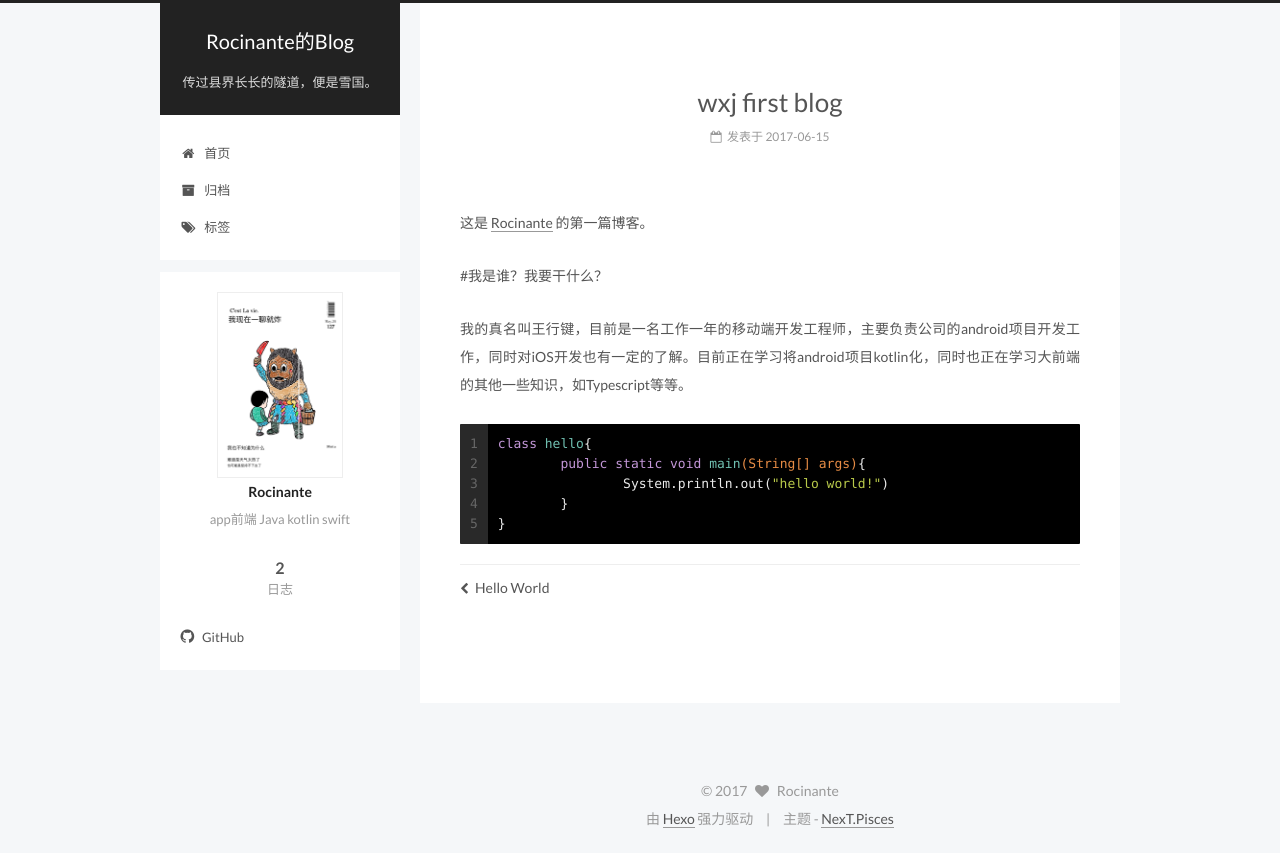
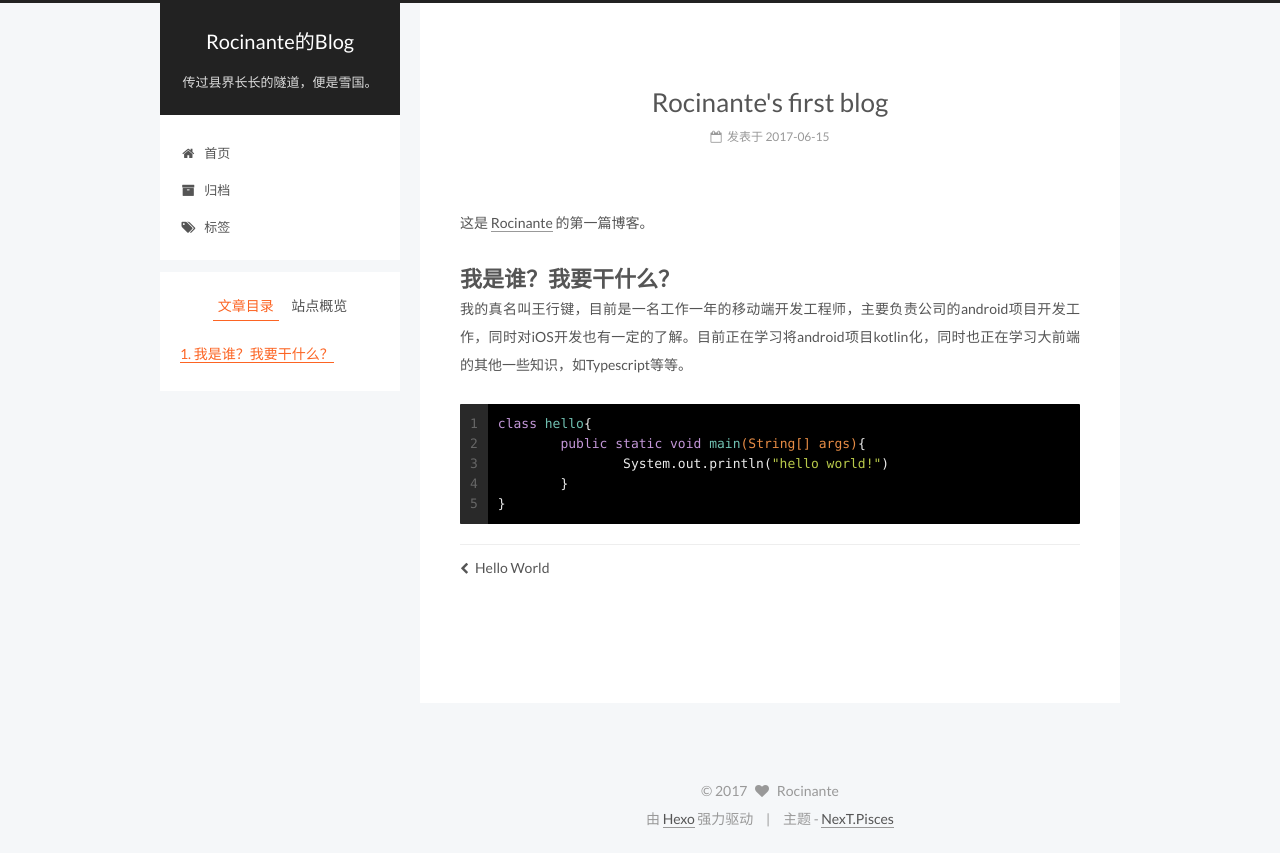
Before and after one commit to WangXingjian/WangXingjian.github.io, a plain HTML site: page 2017/06/15/wxj-first-blog/index.html in a window 1280 px wide. Drawn offline with Linux system fonts and the light colour scheme; a web font is replaced by a local one.

Commit message:
Site updated: 2017-06-15 15:46:22

```diff
--- a/2017/06/15/wxj-first-blog/index.html
+++ b/2017/06/15/wxj-first-blog/index.html
@@ -105,16 +105,16 @@
 
 
 
-<meta name="description" content="这是 Rocinante 的第一篇博客。 #我是谁？我要干什么？ 我的真名叫王行键，目前是一名工作一年的移动端开发工程师，主要负责公司的android项目开发工作，同时对iOS开发也有一定的了解。目前正在学习将android项目kotlin化，同时也正在学习大前端的其他一些知识，如Typescript等等。 12345class hello&amp;#123;	public static void mai">
+<meta name="description" content="这是 Rocinante 的第一篇博客。 我是谁？我要干什么？我的真名叫王行键，目前是一名工作一年的移动端开发工程师，主要负责公司的android项目开发工作，同时对iOS开发也有一定的了解。目前正在学习将android项目kotlin化，同时也正在学习大前端的其他一些知识，如Typescript等等。 12345class hello&amp;#123;	public static void main(">
 <meta property="og:type" content="article">
-<meta property="og:title" content="wxj first blog">
+<meta property="og:title" content="Rocinante&#39;s first blog">
 <meta property="og:url" content="http://yoursite.com/2017/06/15/wxj-first-blog/index.html">
 <meta property="og:site_name" content="Rocinante的Blog">
-<meta property="og:description" content="这是 Rocinante 的第一篇博客。 #我是谁？我要干什么？ 我的真名叫王行键，目前是一名工作一年的移动端开发工程师，主要负责公司的android项目开发工作，同时对iOS开发也有一定的了解。目前正在学习将android项目kotlin化，同时也正在学习大前端的其他一些知识，如Typescript等等。 12345class hello&amp;#123;	public static void mai">
-<meta property="og:updated_time" content="2017-06-15T07:42:38.000Z">
+<meta property="og:description" content="这是 Rocinante 的第一篇博客。 我是谁？我要干什么？我的真名叫王行键，目前是一名工作一年的移动端开发工程师，主要负责公司的android项目开发工作，同时对iOS开发也有一定的了解。目前正在学习将android项目kotlin化，同时也正在学习大前端的其他一些知识，如Typescript等等。 12345class hello&amp;#123;	public static void main(">
+<meta property="og:updated_time" content="2017-06-15T07:46:03.000Z">
 <meta name="twitter:card" content="summary">
-<meta name="twitter:title" content="wxj first blog">
-<meta name="twitter:description" content="这是 Rocinante 的第一篇博客。 #我是谁？我要干什么？ 我的真名叫王行键，目前是一名工作一年的移动端开发工程师，主要负责公司的android项目开发工作，同时对iOS开发也有一定的了解。目前正在学习将android项目kotlin化，同时也正在学习大前端的其他一些知识，如Typescript等等。 12345class hello&amp;#123;	public static void mai">
+<meta name="twitter:title" content="Rocinante&#39;s first blog">
+<meta name="twitter:description" content="这是 Rocinante 的第一篇博客。 我是谁？我要干什么？我的真名叫王行键，目前是一名工作一年的移动端开发工程师，主要负责公司的android项目开发工作，同时对iOS开发也有一定的了解。目前正在学习将android项目kotlin化，同时也正在学习大前端的其他一些知识，如Typescript等等。 12345class hello&amp;#123;	public static void main(">
 
 
 
@@ -148,7 +148,7 @@
 
 
 
-  <title>wxj first blog | Rocinante的Blog</title>
+  <title>Rocinante's first blog | Rocinante的Blog</title>
 
 
 
@@ -284,7 +284,7 @@
 
 
 
-          <h1 class="post-title" itemprop="name headline">wxj first blog</h1>
+          <h1 class="post-title" itemprop="name headline">Rocinante's first blog</h1>
 
 
         <div class="post-meta">
@@ -332,9 +332,8 @@
 
 
         <p>这是 <a href="https://github.com/WangXingjian" target="_blank" rel="external">Rocinante</a> 的第一篇博客。</p>
-<p>#我是谁？我要干什么？</p>
-<p>我的真名叫王行键，目前是一名工作一年的移动端开发工程师，主要负责公司的android项目开发工作，同时对iOS开发也有一定的了解。目前正在学习将android项目kotlin化，同时也正在学习大前端的其他一些知识，如Typescript等等。</p>
-<figure class="highlight java"><table><tr><td class="gutter"><pre><div class="line">1</div><div class="line">2</div><div class="line">3</div><div class="line">4</div><div class="line">5</div></pre></td><td class="code"><pre><div class="line"><span class="class"><span class="keyword">class</span> <span class="title">hello</span></span>&#123;</div><div class="line">	<span class="function"><span class="keyword">public</span> <span class="keyword">static</span> <span class="keyword">void</span> <span class="title">main</span><span class="params">(String[] args)</span></span>&#123;</div><div class="line">		System.println.out(<span class="string">"hello world!"</span>)</div><div class="line">	&#125;</div><div class="line">&#125;</div></pre></td></tr></table></figure>
+<h1 id="我是谁？我要干什么？"><a href="#我是谁？我要干什么？" class="headerlink" title="我是谁？我要干什么？"></a>我是谁？我要干什么？</h1><p>我的真名叫王行键，目前是一名工作一年的移动端开发工程师，主要负责公司的android项目开发工作，同时对iOS开发也有一定的了解。目前正在学习将android项目kotlin化，同时也正在学习大前端的其他一些知识，如Typescript等等。</p>
+<figure class="highlight java"><table><tr><td class="gutter"><pre><div class="line">1</div><div class="line">2</div><div class="line">3</div><div class="line">4</div><div class="line">5</div></pre></td><td class="code"><pre><div class="line"><span class="class"><span class="keyword">class</span> <span class="title">hello</span></span>&#123;</div><div class="line">	<span class="function"><span class="keyword">public</span> <span class="keyword">static</span> <span class="keyword">void</span> <span class="title">main</span><span class="params">(String[] args)</span></span>&#123;</div><div class="line">		System.out.println(<span class="string">"hello world!"</span>)</div><div class="line">	&#125;</div><div class="line">&#125;</div></pre></td></tr></table></figure>
 
     </div>
 
@@ -425,8 +424,17 @@
 
 
 
+        <ul class="sidebar-nav motion-element">
+          <li class="sidebar-nav-toc sidebar-nav-active" data-target="post-toc-wrap" >
+            文章目录
+          </li>
+          <li class="sidebar-nav-overview" data-target="site-overview">
+            站点概览
+          </li>
+        </ul>
 
-      <section class="site-overview sidebar-panel sidebar-panel-active">
+
+      <section class="site-overview sidebar-panel">
         <div class="site-author motion-element" itemprop="author" itemscope itemtype="http://schema.org/Person">
           <img class="site-author-image" itemprop="image"
                src="/images/author.jpg"
@@ -481,6 +489,22 @@
 
       </section>
 
+
+      <!--noindex-->
+        <section class="post-toc-wrap motion-element sidebar-panel sidebar-panel-active">
+          <div class="post-toc">
+
+
+
+
+
+
+              <div class="post-toc-content"><ol class="nav"><li class="nav-item nav-level-1"><a class="nav-link" href="#我是谁？我要干什么？"><span class="nav-number">1.</span> <span class="nav-text">我是谁？我要干什么？</span></a></li></ol></div>
+
+
+          </div>
+        </section>
+      <!--/noindex-->
 
 
 
--- a/css/main.css
+++ b/css/main.css
@@ -1678,7 +1678,7 @@ pre .javascript .function {
   width: 4px;
   height: 4px;
   border-radius: 50%;
-  background: #b60ee7;
+  background: #ff0;
 }
 .links-of-blogroll {
   font-size: 13px;
```
Also changed, not shown: 2017/06/14/hello-world/index.html (+2 -2 lines), archives/2017/06/index.html (+1 -1 lines), archives/2017/index.html (+1 -1 lines), archives/index.html (+1 -1 lines), index.html (+2 -3 lines).
